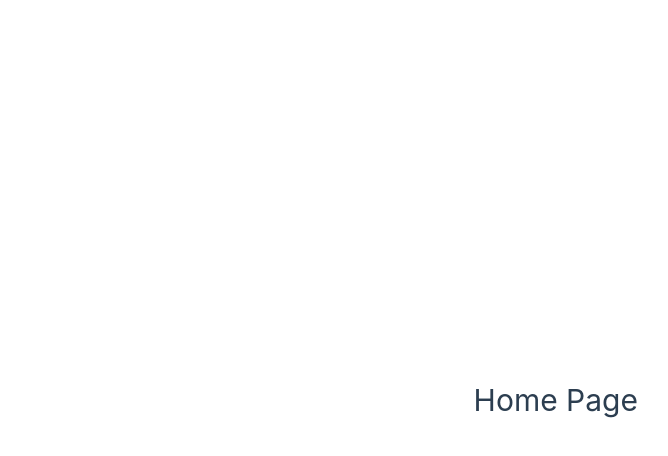
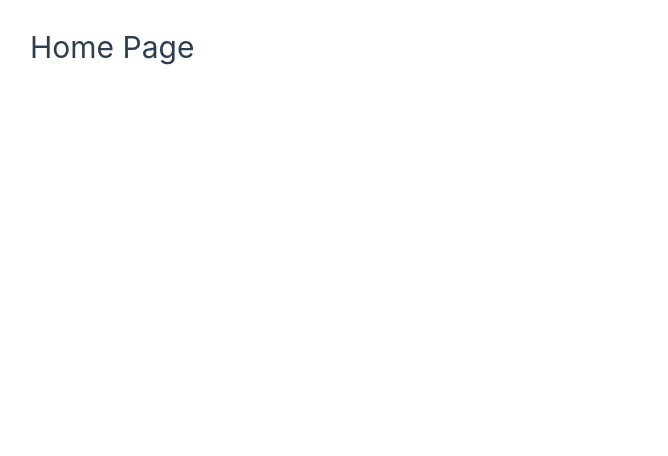
Before and after one commit to dazeGG/nevernii-otvet, a Vue app: page / in a window 1280 px wide. Shown: the top 456 px of the page, without its empty margins (2-670 px from the left). Built offline with nearby package versions, Linux system fonts and the light colour scheme.

Commit message:
+stylelint

```diff
--- a/package.json
+++ b/package.json
@@ -9,7 +9,7 @@
     "test:unit": "vitest",
     "build-only": "vite build",
     "type-check": "vue-tsc --noEmit -p tsconfig.vitest.json --composite false",
-    "lint": "eslint . --ext .vue,.js,.jsx,.cjs,.mjs,.ts,.tsx,.cts,.mts --fix --ignore-path .gitignore"
+    "lint": "eslint . --ext .vue,.js,.jsx,.cjs,.mjs,.ts,.tsx,.cts,.mts --fix --ignore-path .gitignore && stylelint \"**/*.scss\" --fix"
   },
   "dependencies": {
     "pinia": "^2.0.32",
@@ -28,10 +28,14 @@
     "eslint-plugin-vue": "^9.9.0",
     "jsdom": "^21.1.0",
     "npm-run-all": "^4.1.5",
+    "postcss": "^8.4.21",
     "pug": "^3.0.2",
     "sass": "^1.58.3",
+    "stylelint": "^15.2.0",
+    "stylelint-config-standard-scss": "^7.0.1",
     "typescript": "~4.8.4",
     "vite": "^4.1.4",
+    "vite-plugin-stylelint": "^4.2.0",
     "vitest": "^0.29.1",
     "vue-pug-plugin": "^2.0.3",
     "vue-tsc": "^1.2.0"
--- a/src/assets/base.css
+++ /dev/null
@@ -1,74 +0,0 @@
-/* color palette from <https://github.com/vuejs/theme> */
-:root {
-  --vt-c-white: #ffffff;
-  --vt-c-white-soft: #f8f8f8;
-  --vt-c-white-mute: #f2f2f2;
-
-  --vt-c-black: #181818;
-  --vt-c-black-soft: #222222;
-  --vt-c-black-mute: #282828;
-
-  --vt-c-indigo: #2c3e50;
-
-  --vt-c-divider-light-1: rgba(60, 60, 60, 0.29);
-  --vt-c-divider-light-2: rgba(60, 60, 60, 0.12);
-  --vt-c-divider-dark-1: rgba(84, 84, 84, 0.65);
-  --vt-c-divider-dark-2: rgba(84, 84, 84, 0.48);
-
-  --vt-c-text-light-1: var(--vt-c-indigo);
-  --vt-c-text-light-2: rgba(60, 60, 60, 0.66);
-  --vt-c-text-dark-1: var(--vt-c-white);
-  --vt-c-text-dark-2: rgba(235, 235, 235, 0.64);
-}
-
-/* semantic color variables for this project */
-:root {
-  --color-background: var(--vt-c-white);
-  --color-background-soft: var(--vt-c-white-soft);
-  --color-background-mute: var(--vt-c-white-mute);
-
-  --color-border: var(--vt-c-divider-light-2);
-  --color-border-hover: var(--vt-c-divider-light-1);
-
-  --color-heading: var(--vt-c-text-light-1);
-  --color-text: var(--vt-c-text-light-1);
-
-  --section-gap: 160px;
-}
-
-@media (prefers-color-scheme: dark) {
-  :root {
-    --color-background: var(--vt-c-black);
-    --color-background-soft: var(--vt-c-black-soft);
-    --color-background-mute: var(--vt-c-black-mute);
-
-    --color-border: var(--vt-c-divider-dark-2);
-    --color-border-hover: var(--vt-c-divider-dark-1);
-
-    --color-heading: var(--vt-c-text-dark-1);
-    --color-text: var(--vt-c-text-dark-2);
-  }
-}
-
-*,
-*::before,
-*::after {
-  box-sizing: border-box;
-  margin: 0;
-  position: relative;
-  font-weight: normal;
-}
-
-body {
-  min-height: 100vh;
-  color: var(--color-text);
-  background: var(--color-background);
-  transition: color 0.5s, background-color 0.5s;
-  line-height: 1.6;
-  font-family: Inter, -apple-system, BlinkMacSystemFont, 'Segoe UI', Roboto, Oxygen, Ubuntu,
-    Cantarell, 'Fira Sans', 'Droid Sans', 'Helvetica Neue', sans-serif;
-  font-size: 15px;
-  text-rendering: optimizeLegibility;
-  -webkit-font-smoothing: antialiased;
-  -moz-osx-font-smoothing: grayscale;
-}
--- /dev/null
+++ b/src/assets/base.scss
@@ -0,0 +1,61 @@
+/* color palette from <https://github.com/vuejs/theme> */
+:root {
+    --vt-c-white: #fff;
+    --vt-c-white-soft: #f8f8f8;
+    --vt-c-white-mute: #f2f2f2;
+    --vt-c-black: #181818;
+    --vt-c-black-soft: #222;
+    --vt-c-black-mute: #282828;
+    --vt-c-indigo: #2c3e50;
+    --vt-c-divider-light-1: rgb(60 60 60 / 29%);
+    --vt-c-divider-light-2: rgb(60 60 60 / 12%);
+    --vt-c-divider-dark-1: rgb(84 84 84 / 65%);
+    --vt-c-divider-dark-2: rgb(84 84 84 / 48%);
+    --vt-c-text-light-1: var(--vt-c-indigo);
+    --vt-c-text-light-2: rgb(60 60 60 / 66%);
+    --vt-c-text-dark-1: var(--vt-c-white);
+    --vt-c-text-dark-2: rgb(235 235 235 / 64%);
+
+    /* semantic color variables for this project */
+    --color-background: var(--vt-c-white);
+    --color-background-soft: var(--vt-c-white-soft);
+    --color-background-mute: var(--vt-c-white-mute);
+    --color-border: var(--vt-c-divider-light-2);
+    --color-border-hover: var(--vt-c-divider-light-1);
+    --color-heading: var(--vt-c-text-light-1);
+    --color-text: var(--vt-c-text-light-1);
+    --section-gap: 160px;
+}
+
+@media (prefers-color-scheme: dark) {
+    :root {
+        --color-background: var(--vt-c-black);
+        --color-background-soft: var(--vt-c-black-soft);
+        --color-background-mute: var(--vt-c-black-mute);
+        --color-border: var(--vt-c-divider-dark-2);
+        --color-border-hover: var(--vt-c-divider-dark-1);
+        --color-heading: var(--vt-c-text-dark-1);
+        --color-text: var(--vt-c-text-dark-2);
+    }
+}
+
+*,
+*::before,
+*::after {
+    box-sizing: border-box;
+    margin: 0;
+    position: relative;
+    font-weight: normal;
+}
+
+body {
+    min-height: 100vh;
+    color: var(--color-text);
+    background: var(--color-background);
+    font-family: Inter, -apple-system, BlinkMacSystemFont, 'Segoe UI', Roboto, Oxygen, Ubuntu, Cantarell, 'Fira Sans', 'Droid Sans', 'Helvetica Neue', sans-serif;
+    font-size: 15px;
+    line-height: 1;
+    text-rendering: optimizelegibility;
+    -webkit-font-smoothing: antialiased;
+    -moz-osx-font-smoothing: grayscale;
+}
--- a/src/assets/main.css
+++ /dev/null
@@ -1,35 +0,0 @@
-@import './base.css';
-
-#app {
-  max-width: 1280px;
-  margin: 0 auto;
-  padding: 2rem;
-
-  font-weight: normal;
-}
-
-a,
-.green {
-  text-decoration: none;
-  color: hsla(160, 100%, 37%, 1);
-  transition: 0.4s;
-}
-
-@media (hover: hover) {
-  a:hover {
-    background-color: hsla(160, 100%, 37%, 0.2);
-  }
-}
-
-@media (min-width: 1024px) {
-  body {
-    display: flex;
-    place-items: center;
-  }
-
-  #app {
-    display: grid;
-    grid-template-columns: 1fr 1fr;
-    padding: 0 2rem;
-  }
-}
--- /dev/null
+++ b/src/assets/main.scss
@@ -0,0 +1,14 @@
+@import 'base';
+
+#app {
+    max-width: 1280px;
+    margin: 0 auto;
+    padding: 2rem;
+    font-weight: normal;
+}
+
+a {
+    text-decoration: none;
+    color: hsl(160deg 100% 37% / 100%);
+    transition: 0.4s;
+}
--- a/src/main.ts
+++ b/src/main.ts
@@ -4,7 +4,7 @@ import { createPinia } from 'pinia';
 import App from './App.vue';
 import router from './router';
 
-import './assets/main.css';
+import './assets/main.scss';
 
 const app = createApp(App);
 
--- a/vite.config.ts
+++ b/vite.config.ts
@@ -4,6 +4,7 @@ import { defineConfig } from 'vite';
 import vue from '@vitejs/plugin-vue';
 // @ts-ignore
 import vuePugPlugin from 'vue-pug-plugin';
+import stylelint from 'vite-plugin-stylelint';
 
 
 // https://vitejs.dev/config/
@@ -20,6 +21,9 @@ export default defineConfig({
 				},
 			},
 		),
+		stylelint({
+			fix: true,
+		}),
 	],
 	resolve: {
 		alias: {
```
Also changed, not shown: .stylelintrc.json (added), 1 other file (tests, documents, lock files or other folders).
